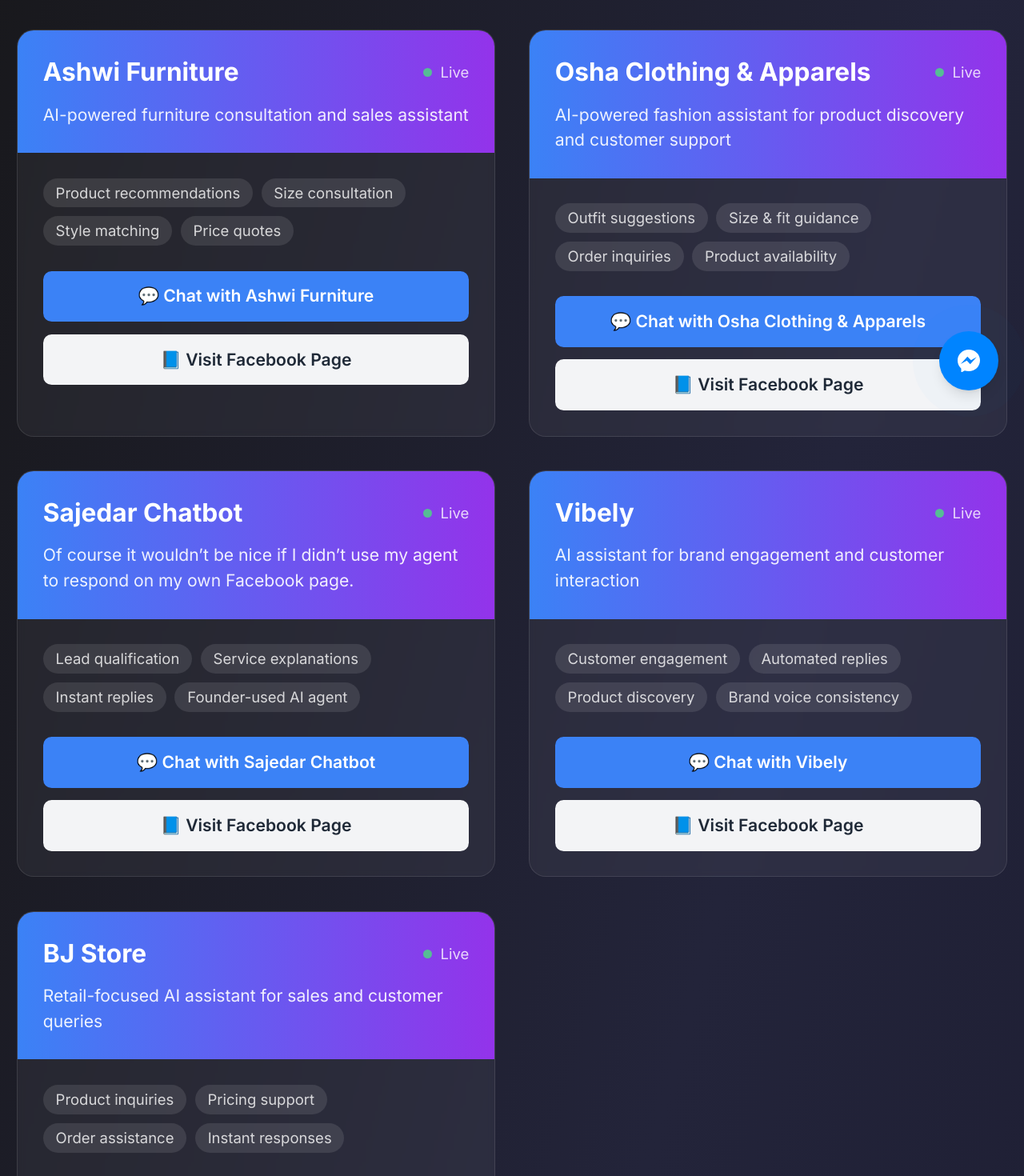
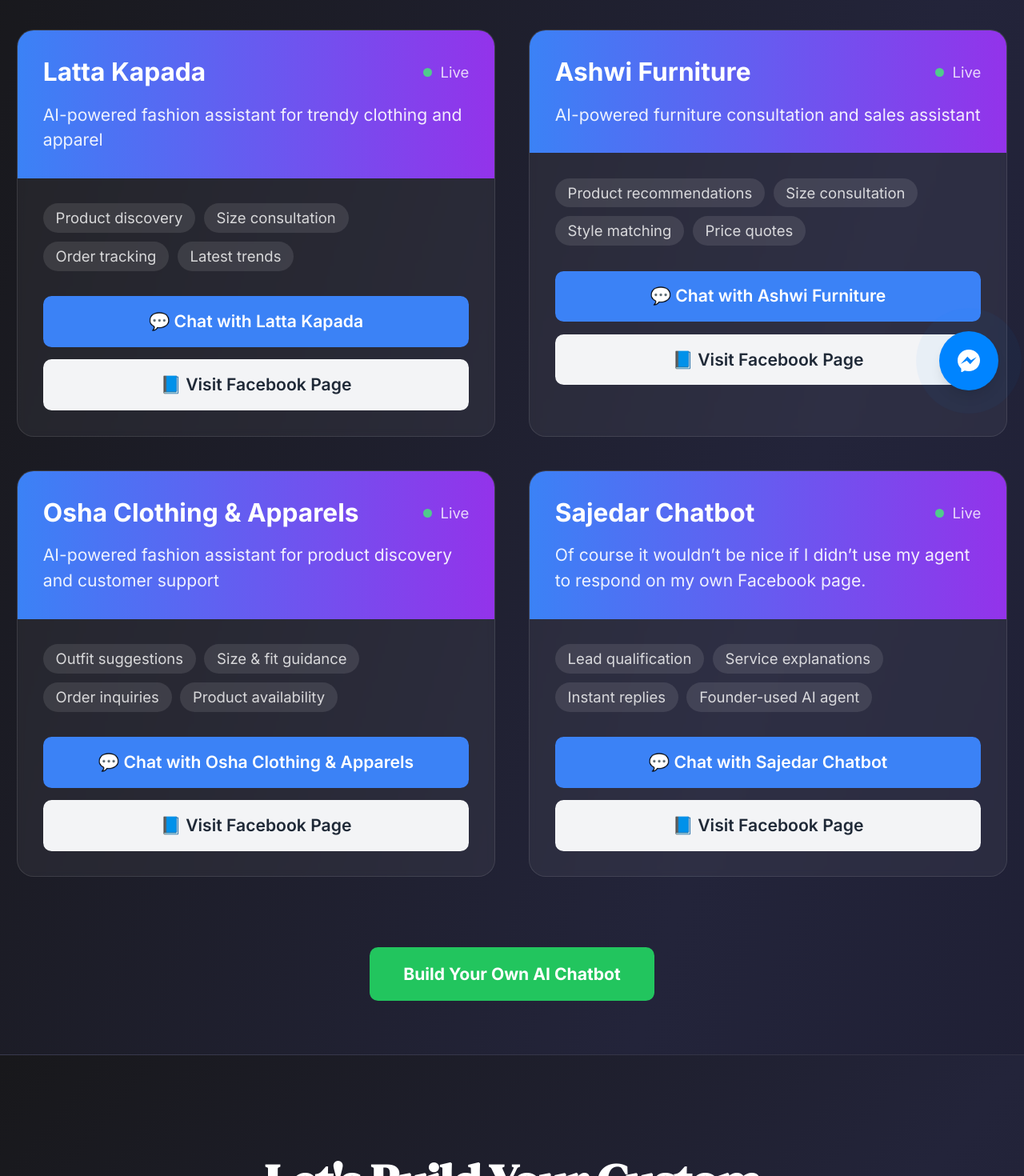
Before and after one commit to sehenagautam/sajedar-product-research, a Next.js app: page /demo in a window 1280 px wide. Shown: the part 280-1750 px from the top of the page at 80% size. Built offline with nearby package versions, Linux system fonts and the light colour scheme.

Commit message:
feat: update demos and restore whatsapp integration

```diff
--- a/src/app/demo/page.tsx
+++ b/src/app/demo/page.tsx
@@ -7,6 +7,20 @@
 
 export default function DemoPage() {
   const demos = [
+    {
+      id: 'latta-kapada',
+      name: 'Latta Kapada',
+      description: 'AI-powered fashion assistant for trendy clothing and apparel',
+      facebookUrl: 'https://web.facebook.com/profile.php?id=61575123480268',
+      messengerUrl: 'https://m.me/61575123480268',
+      features: [
+        'Product discovery',
+        'Size consultation',
+        'Order tracking',
+        'Latest trends'
+      ],
+      color: 'from-blue-500 to-purple-600'
+    },
     {
       id: 'ashwi-furniture',
       name: 'Ashwi Furniture',
@@ -50,34 +64,7 @@
       ],
       color: 'from-blue-500 to-purple-600'
     },
-    {
-      id: 'vibely',
-      name: 'Vibely',
-      description: 'AI assistant for brand engagement and customer interaction',
-      facebookUrl: 'https://www.facebook.com/vibely.life/',
-      messengerUrl: 'https://www.facebook.com/messages/t/393893210481261',
-      features: [
-        'Customer engagement',
-        'Automated replies',
-        'Product discovery',
-        'Brand voice consistency'
-      ],
-      color: 'from-blue-500 to-purple-600'
-    },
-    {
-      id: 'bj-store',
-      name: 'BJ Store',
-      description: 'Retail-focused AI assistant for sales and customer queries',
-      facebookUrl: 'https://www.facebook.com/profile.php?id=61584587782485',
-      messengerUrl: 'https://www.facebook.com/messages/t/874032905799014',
-      features: [
-        'Product inquiries',
-        'Pricing support',
-        'Order assistance',
-        'Instant responses'
-      ],
-      color: 'from-blue-500 to-purple-600'
-    }
+
   ];
 
   const getColorClasses = () => 'bg-gradient-to-r from-blue-500 to-purple-600';
```
Also changed, not shown: src/components/sections/IntegrationSection.tsx (+6 -6 lines).
